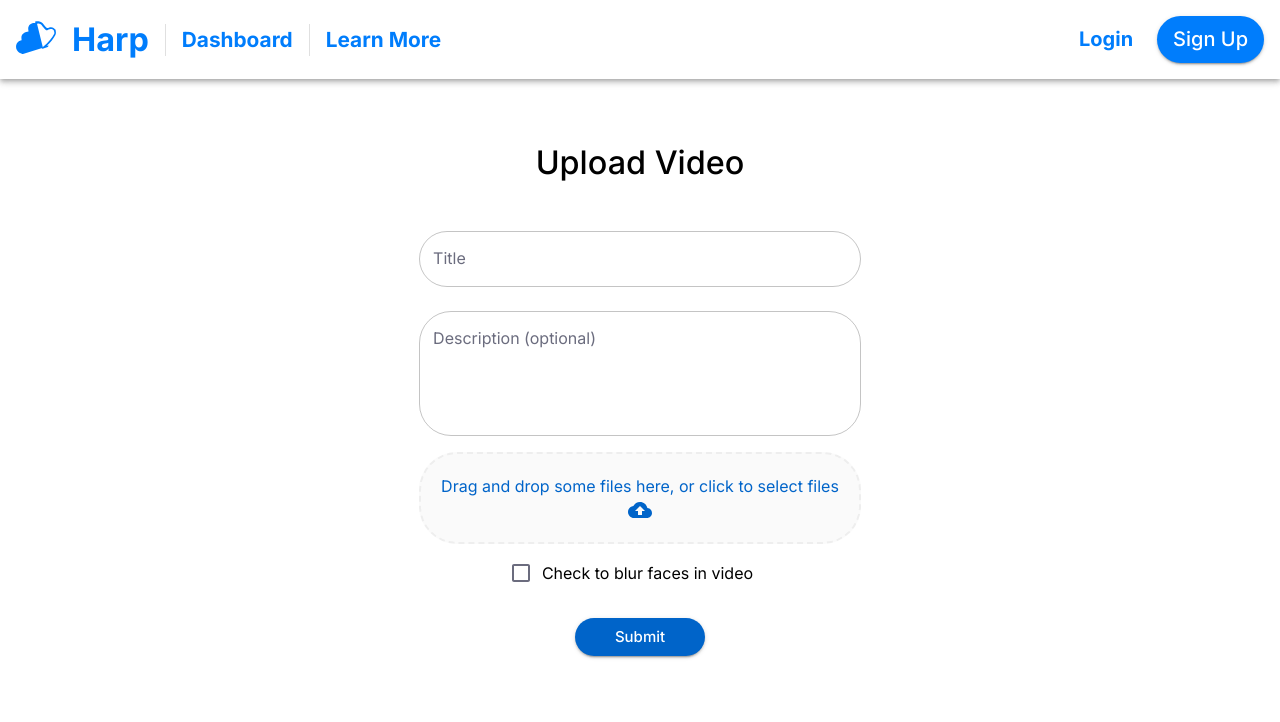
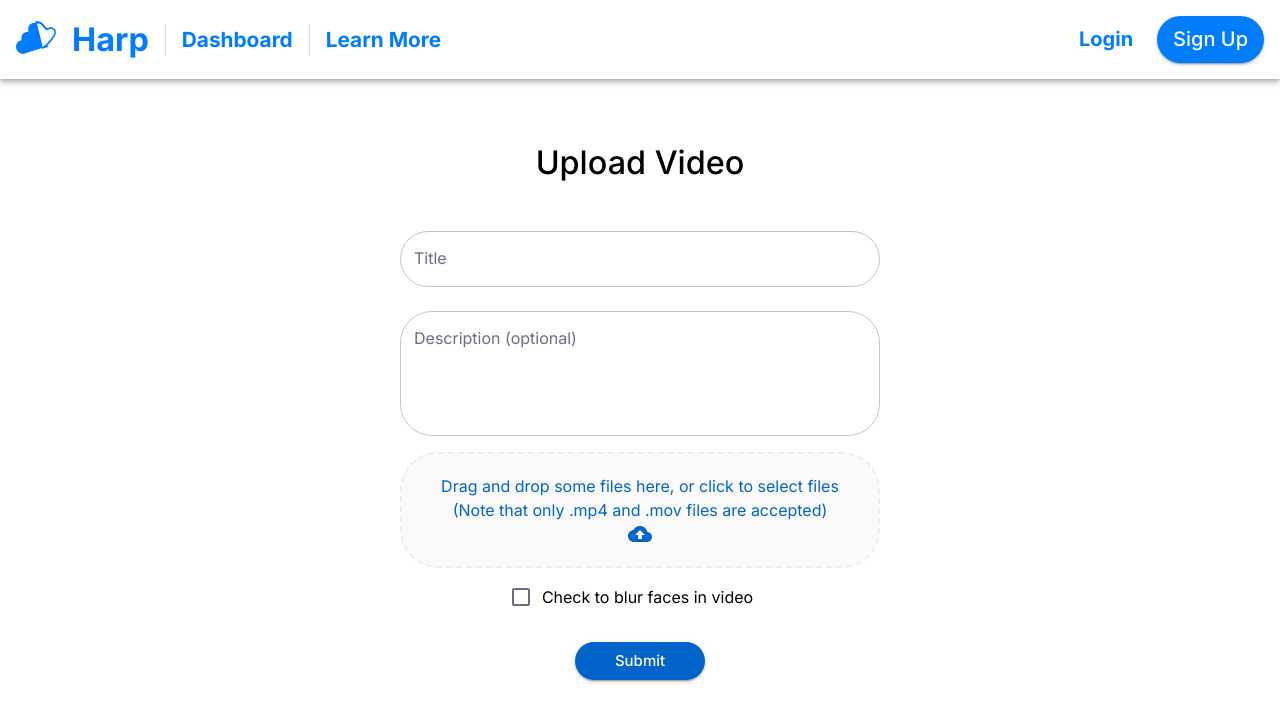
Before and after one commit to COSC-499-W2023/year-long-project-team-3, a Next.js app: page /new/video/upload in a window 1280 px wide. Shown: the top 722 px of the page. Built offline with nearby package versions, Linux system fonts and the light colour scheme; no server answers.

Commit message:
Finished up visual portion of form and left todos for the couple of things to fix

```diff
--- a/src/components/Dropzone/index.tsx
+++ b/src/components/Dropzone/index.tsx
@@ -1,19 +1,19 @@
-import React, { useCallback } from 'react'
+import React from 'react'
 import {useDropzone} from 'react-dropzone'
 import styled from 'styled-components'
 import { CloudUpload as CloudUploadIcon } from '@mui/icons-material'
-import { Typography } from '@mui/material'
+import { Box, Typography } from '@mui/material'
 import { theme } from '../ThemeRegistry/theme'
-
+// TODO: Fix prop types in this file
 const getColor = (props) => {
     if (props.isDragAccept) {
-        return '#00e676'
+        return theme.palette.success.main
     }
     if (props.isDragReject) {
-        return '#ff1744'
+        return theme.palette.error.main
     }
     if (props.isFocused) {
-        return '#2196f3'
+        return theme.palette.secondary.main
     }
     return '#eeeeee'
 }
@@ -21,6 +21,7 @@ const getColor = (props) => {
 const Container = styled.div`
   flex: 1;
   display: flex;
+  width: 100%;
   flex-direction: column;
   align-items: center;
   padding: 20px;
@@ -35,7 +36,7 @@ const Container = styled.div`
 `
 
 export function StyledDropzone(props: any) {
-    const { setFieldValue } = props
+    const { file, setFieldValue, touchedFile, errorMessage } = props
     const {
         getRootProps,
         getInputProps,
@@ -49,8 +50,26 @@ export function StyledDropzone(props: any) {
     return (
         <Container {...getRootProps({isFocused, isDragAccept, isDragReject})}>
             <input {...getInputProps()} />
-            <Typography color={theme.palette.secondary.main}>Drag and drop some files here, or click to select files</Typography>
-            <CloudUploadIcon color='secondary' />
+            {file?
+                <Box sx={{display: 'flex', alignItems: 'center', flexDirection: 'column'}}>
+                    <Typography color={theme.palette.success.main}>File {file.name} successfully uploaded</Typography>
+                    <CloudUploadIcon color='success' />
+                </Box>:
+                <Box>
+                    {
+                        touchedFile && errorMessage?
+                            <Box sx={{display: 'flex', alignItems: 'center', flexDirection: 'column'}}>
+                                <Typography color={theme.palette.error.main}>{errorMessage}</Typography>
+                                <CloudUploadIcon color='error' />
+                            </Box>:
+                            <Box  sx={{display: 'flex', alignItems: 'center', flexDirection: 'column'}}>
+                                <Typography color={theme.palette.secondary.main}>Drag and drop some files here, or click to select files</Typography>
+                                <Typography color={theme.palette.secondary.main}>(Note that only .mp4 and .mov files are accepted)</Typography>
+                                <CloudUploadIcon color='secondary' />
+                            </Box>
+                    }
+                </Box>
+            }
         </Container>
     )
 }
--- a/src/components/UploadVideoForm/index.tsx
+++ b/src/components/UploadVideoForm/index.tsx
@@ -8,30 +8,14 @@ import { useFormik } from 'formik'
 import { ObjectSchema } from 'yup'
 import * as yup from 'yup'
 import { VideoUploadData } from '@/types/video/video'
-import { CloudUpload as CloudUploadIcon } from '@mui/icons-material'
-import { styled } from '@mui/material/styles'
-import logger from '@/utils/logger'
-import Dropzone from 'react-dropzone'
 import { StyledDropzone } from '../Dropzone'
-
-const VisuallyHiddenInput = styled('input')({
-    clipPath: 'inset(50%)',
-    height: 1,
-    overflow: 'hidden',
-    position: 'absolute',
-    bottom: 0,
-    left: 0,
-    whiteSpace: 'nowrap',
-    width: 1,
-})
-
-
+// TODO: Add tests for this component
 export default function UploadVideoForm() {
     const formik = useFormik<VideoUploadData>({
         initialValues: {
             title: '',
             description: '',
-            file: null,
+            file: undefined,
             blurFace: false,
         },
         validationSchema: validationSchema,
@@ -58,28 +42,10 @@ export default function UploadVideoForm() {
                         display: 'flex',
                         flexDirection: 'column',
                         alignItems: 'center',
-                        minWidth: 'md',
+                        width: {xs: '25rem', md: '35rem'},
                         '& .MuiTextField-root': { my: 1, mx: 7, width: '100%' },
                     }}
                 >
-                    {/*<Box sx={{flexGrow: 2, display: 'flex', alignItems: 'center', gap: '1rem'}}>*/}
-                    {/*    <Button component='label' variant='contained' startIcon={<CloudUploadIcon />}>*/}
-                    {/*    Upload*/}
-                    {/*        <VisuallyHiddenInput*/}
-                    {/*            data-cy='test-input'*/}
-                    {/*            type='file'*/}
-                    {/*            accept='.mp4, .mov'*/}
-                    {/*            onChange={(event) => {*/}
-                    {/*                if(event?.currentTarget.files == null)*/}
-                    {/*                {throw Error()}*/}
-                    {/*                formik.setFieldValue('file', event.currentTarget.files[0])*/}
-                    {/*            }}*/}
-                    {/*        />*/}
-                    {/*    </Button>*/}
-                    {/*    <Typography variant='body1'>*/}
-                    {/*    No file uploaded*/}
-                    {/*    </Typography>*/}
-                    {/*</Box>*/}
                     <TextField
                         margin='normal'
                         variant='outlined'
@@ -110,10 +76,7 @@ export default function UploadVideoForm() {
                         helperText={formik.touched.description && formik.errors.description}
                         data-cy='description'
                     />
-                    <StyledDropzone setFieldValue={formik.setFieldValue} />
-                    {/*<Typography variant='h6' sx={{maxWidth: '25rem'}}>*/}
-                    {/*    To guard your privacy, our service allows you to blur all faces in any video you upload*/}
-                    {/*</Typography>*/}
+                    <StyledDropzone flexGrow='1' file={formik.values.file} setFieldValue={formik.setFieldValue} touchedFile={formik.touched.file} errorMessage={formik.errors.file} />
                     <FormControlLabel
                         control={
                             <Checkbox
@@ -142,10 +105,10 @@ export default function UploadVideoForm() {
 }
 
 async function handleSubmit(videoUploadData: VideoUploadData) {
-    console.log('Hello')
     console.log(videoUploadData)
 }
 
+// TODO: Fix this type
 const validationSchema: ObjectSchema<VideoUploadData> = yup.object().shape({
     title: yup.string().required('Video title is required'),
     description: yup.string().notRequired(),
```
Also changed, not shown: src/types/video/video.ts (+4 -4 lines).
